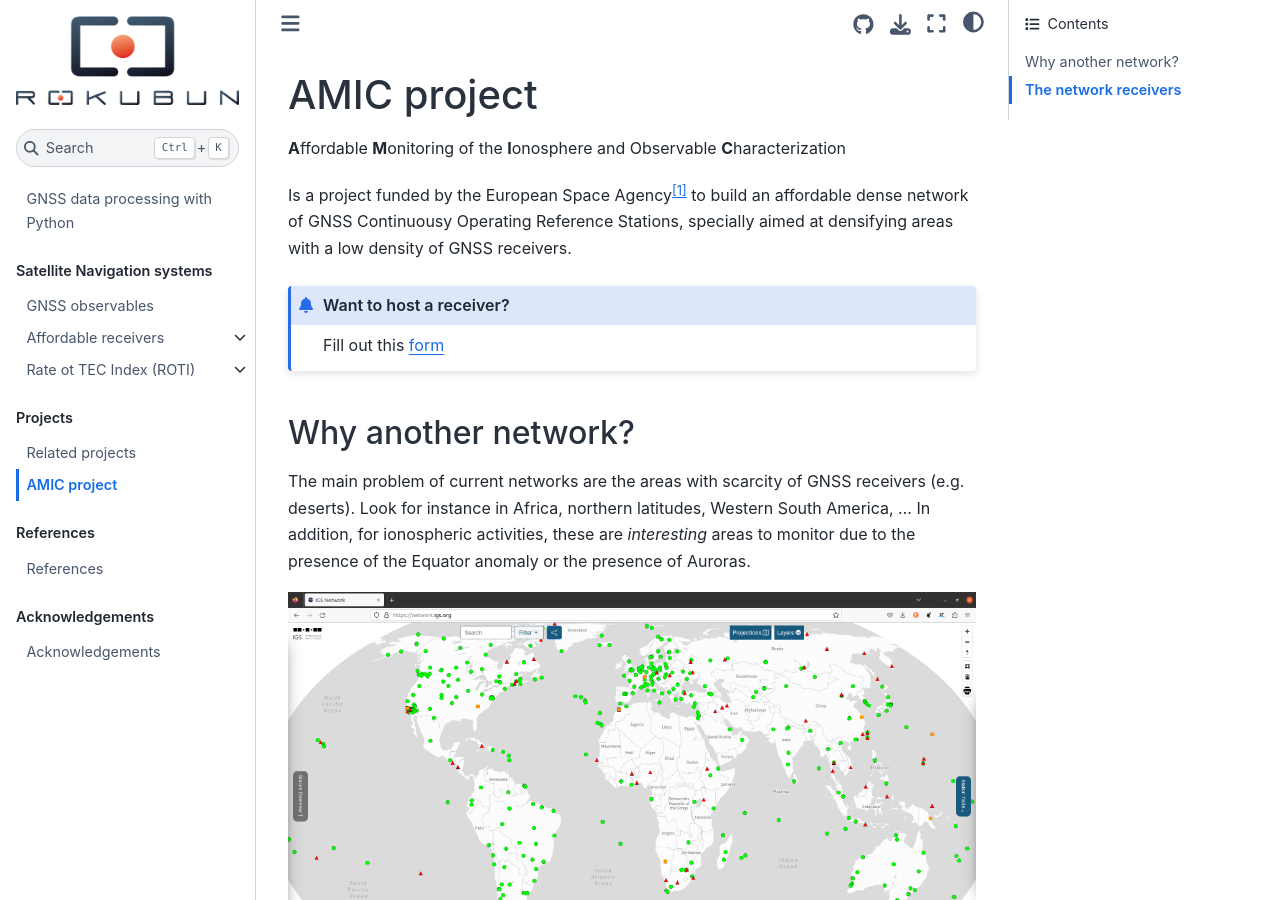
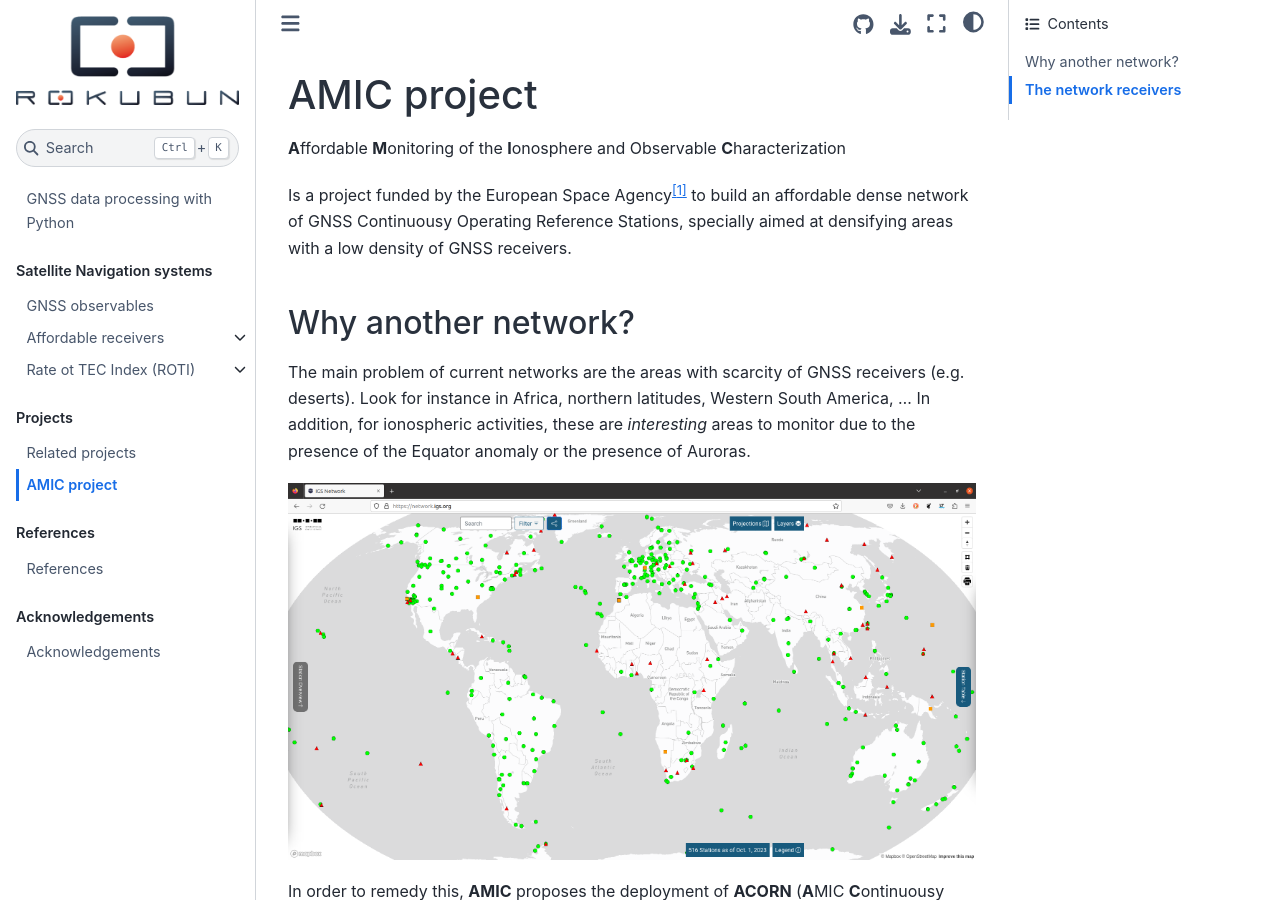
Before and after one commit to rokubun/gnss_tutorials, a Jupyter Book: the page built from docs/amic.md, in a window 1280 px wide and 900 px high. Built offline with Jupyter Book 1.0.4 settings and Sphinx 7.4.7 and the Sphinx Book theme 1.1.4, drawn with Linux system fonts in a browser that asks for light colours; pages that are not in the unit, such as notebooks, are missing from menus.

Commit message:
fix: remove AMIC joining form

````diff
--- a/docs/amic.md
+++ b/docs/amic.md
@@ -6,10 +6,6 @@
 Is a project funded by the European Space Agency[^contractnum] to build an
 affordable dense network of GNSS Continuousy Operating Reference Stations,
 specially aimed at densifying areas with a low density of GNSS receivers.
-
-```{admonition} Want to host a receiver?
-Fill out this [form](https://forms.gle/VMpzRQvP6fnRSeiw6)
-```
 
 [^contractnum]: ESA contract number 4000130532/20/NL/AS/hh
 
````
